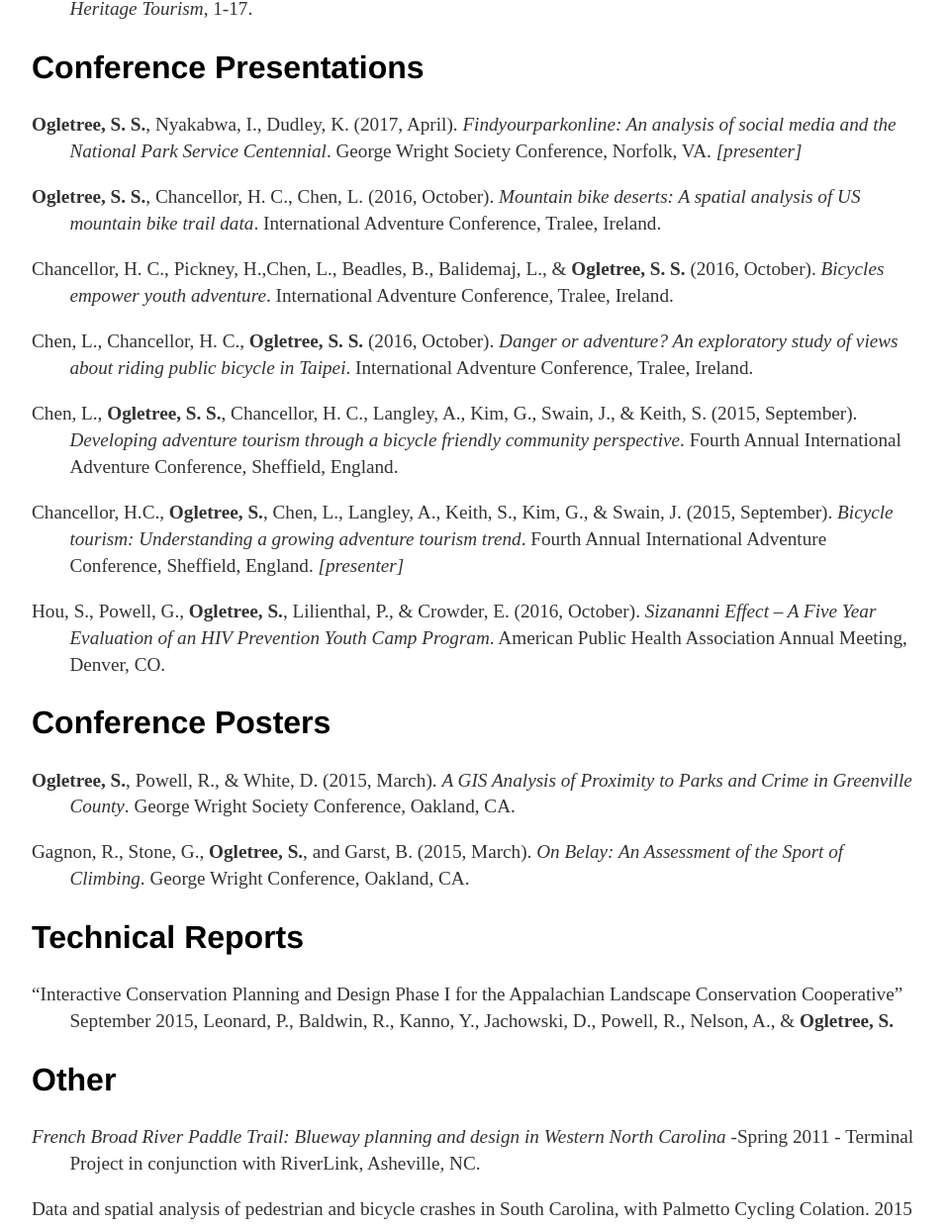
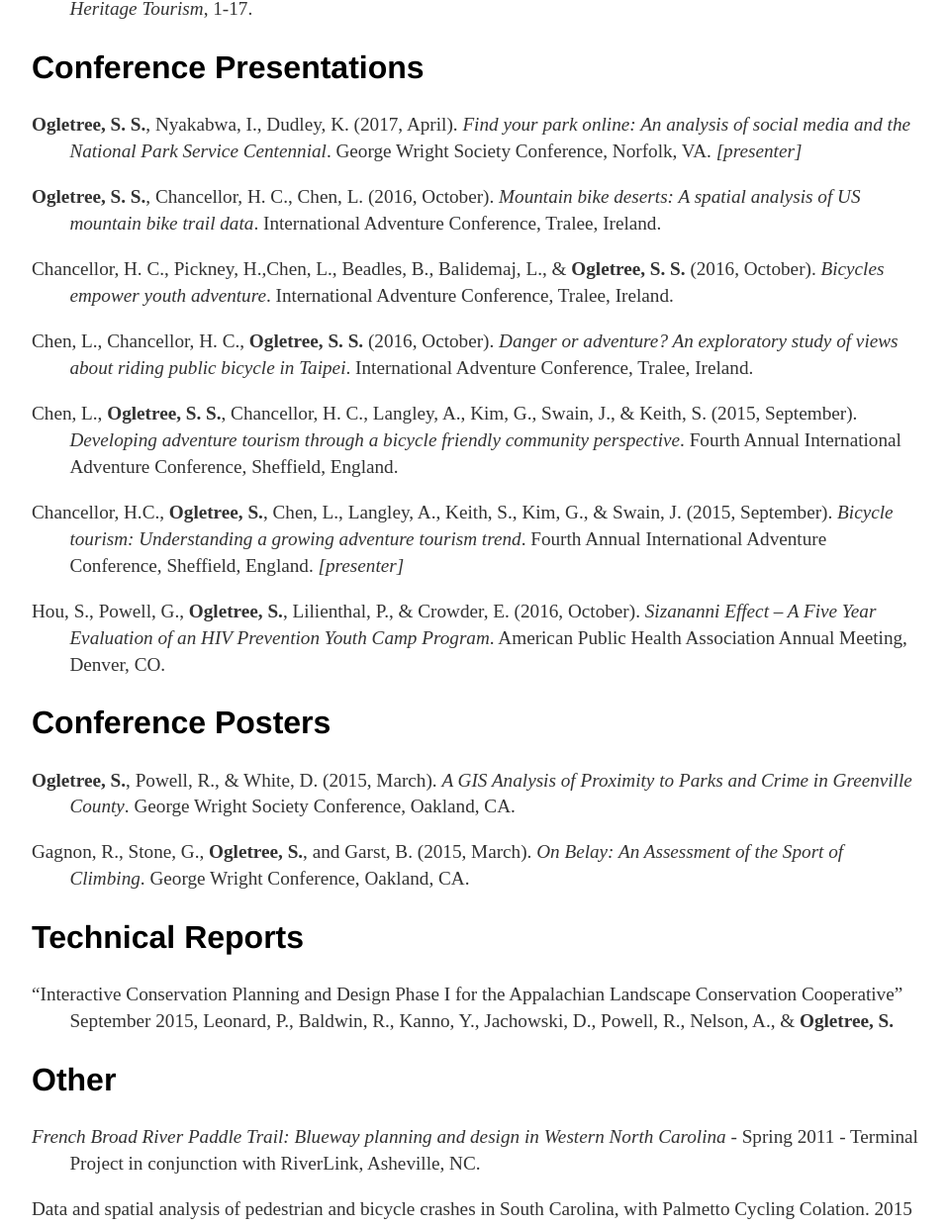
Before and after one commit to scottogletree/ogletrees.github.io, a Jekyll site: the page built from cv/index.html, in a window 1280 px wide. Shown: the part 585-1825 px from the top of the page at 99% size, without its empty margins (160-1119 px from the left). Built offline with Jekyll 4.4.1, drawn with Linux system fonts in a browser that asks for light colours.

Commit message:
Update index.html

```diff
--- a/cv/index.html
+++ b/cv/index.html
@@ -31,8 +31,7 @@ title: CV of S Ogletree
 			<p>Powell, R. B., Ramshaw, G. P., <strong>Ogletree, S. S.</strong>, & Krafte, K. E.(2015). Can heritage resources highlight changes to the natural environment caused by climate change? Evidence from the Antarctic tourism experience. <em>Journal of Heritage Tourism</em>, 1-17.</p>
 
 		<h2>Conference Presentations</h2>
-		<p><b>Ogletree, S. S.</b>, Nyakabwa, I., Dudley, K. (2017, April). <em>Findyourparkonline: An analysis of social media
-and the National Park Service Centennial</em>. George Wright Society Conference, Norfolk, VA. <em>[presenter]</em></p>
+		<p><b>Ogletree, S. S.</b>, Nyakabwa, I., Dudley, K. (2017, April). <em>Find your park online: An analysis of social media and the National Park Service Centennial</em>. George Wright Society Conference, Norfolk, VA. <em>[presenter]</em></p>
 		<p><b>Ogletree, S. S.</b>, Chancellor, H. C., Chen, L. (2016, October). <em>Mountain bike deserts: A spatial analysis of US mountain bike trail data</em>. International Adventure Conference, Tralee, Ireland.</p>
 		<p>Chancellor, H. C., Pickney, H.,Chen, L., Beadles, B., Balidemaj, L., & <b>Ogletree, S. S.</b> (2016, October). <em>Bicycles empower youth adventure</em>. International Adventure Conference, Tralee, Ireland.</p>
 		<p>Chen, L., Chancellor, H. C., <b>Ogletree, S. S.</b> (2016, October). <em>Danger or adventure? An exploratory study of views about riding public bicycle in Taipei</em>. International Adventure Conference, Tralee, Ireland.</p>
@@ -48,7 +47,7 @@ and the National Park Service Centennial</em>. George Wright Society Conference,
 		<p>“Interactive Conservation Planning and Design Phase I for the Appalachian Landscape Conservation Cooperative” September 2015, Leonard, P., Baldwin, R., Kanno, Y., Jachowski, D., Powell, R., Nelson, A., & <b>Ogletree, S.</b></p>
 
 		<h2>Other</h2>
-		<p><em>French Broad River Paddle Trail: Blueway planning and design in Western North Carolina</em> -Spring 2011 - Terminal Project in conjunction with RiverLink, Asheville, NC.</p>
+		<p><em>French Broad River Paddle Trail: Blueway planning and design in Western North Carolina</em> - Spring 2011 - Terminal Project in conjunction with RiverLink, Asheville, NC.</p>
 		<p>Data and spatial analysis of pedestrian and bicycle crashes in South Carolina, with Palmetto Cycling Colation. 2015 - 2016</p>
 
 		<!-- <h2>Other</h2> -->
```
